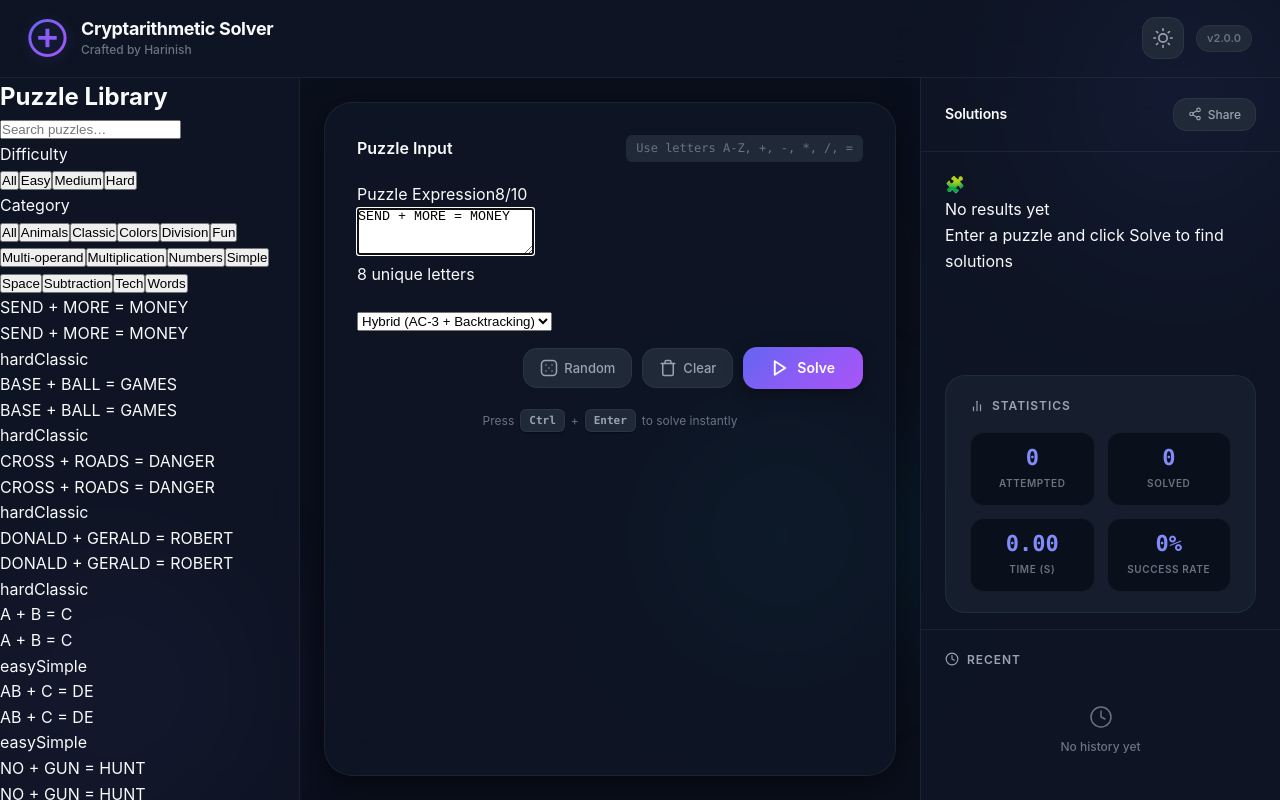
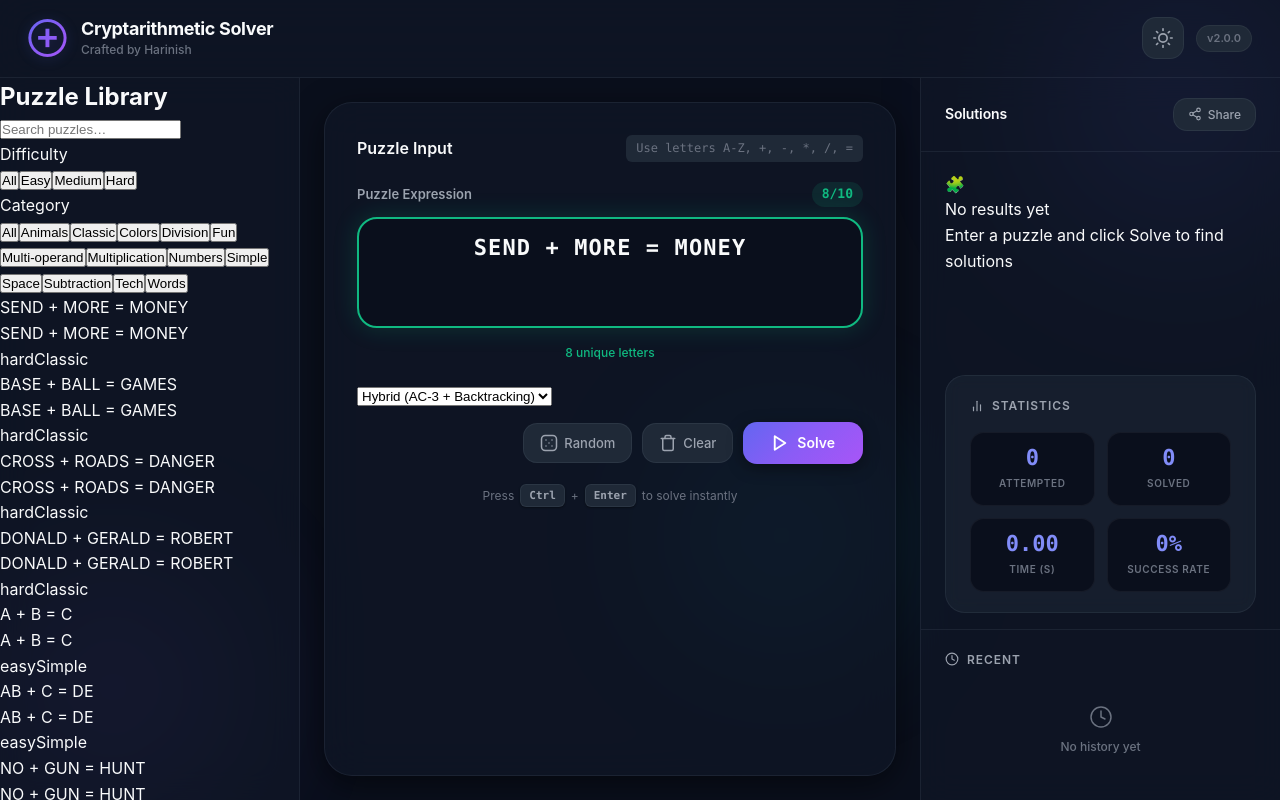
Before and after one commit to harinish45/cryptarithmetic-solver, a React (Vite) app in the folder packages/electron-app/: page / in a window 1280 px wide. Built offline with nearby package versions, Linux system fonts and the light colour scheme.

Commit message:
chore: update index.css with textarea styling and improved puzzle input validation styles

```diff
--- a/packages/electron-app/src/renderer/index.css
+++ b/packages/electron-app/src/renderer/index.css
@@ -357,6 +357,112 @@ body {
     background: var(--bg-tertiary);
     padding: 4px 10px;
     border-radius: var(--radius-xs);
+}
+
+/* ── Puzzle Input ──────────────────────────────────────────── */
+
+.puzzle-input-container {
+    width: 100%;
+}
+
+.puzzle-input-label {
+    display: flex;
+    align-items: center;
+    justify-content: space-between;
+    margin-bottom: 10px;
+}
+
+.puzzle-input-label span {
+    font-size: 13px;
+    font-weight: 600;
+    color: var(--text-secondary);
+}
+
+.letter-count {
+    font-family: var(--font-mono);
+    font-size: 12px;
+    font-weight: 600;
+    padding: 2px 10px;
+    border-radius: var(--radius-full);
+}
+
+.letter-count.ok {
+    background: var(--success-bg);
+    color: var(--success);
+}
+
+.letter-count.warn {
+    background: var(--warning-bg);
+    color: var(--warning);
+}
+
+.letter-count.over {
+    background: var(--error-bg);
+    color: var(--error);
+}
+
+.puzzle-input {
+    width: 100%;
+    background: var(--bg-primary);
+    border: 2px solid var(--border);
+    border-radius: var(--radius-lg);
+    padding: 16px 20px;
+    color: var(--text-primary);
+    font-size: 22px;
+    font-family: var(--font-mono);
+    font-weight: 600;
+    text-align: center;
+    letter-spacing: 0.05em;
+    outline: none;
+    transition: all var(--transition-base);
+    resize: none;
+    min-height: 80px;
+}
+
+.puzzle-input:focus {
+    border-color: var(--accent);
+    box-shadow: var(--shadow-glow);
+}
+
+.puzzle-input.valid {
+    border-color: var(--success);
+    box-shadow: 0 0 24px var(--success-glow);
+}
+
+.puzzle-input.invalid {
+    border-color: var(--error);
+    box-shadow: 0 0 24px var(--error-glow);
+}
+
+.puzzle-input::placeholder {
+    color: var(--text-tertiary);
+    font-weight: 400;
+    font-size: 18px;
+}
+
+/* ── Validation message ────────────────────────────────────── */
+
+.validation-msg {
+    font-size: 12px;
+    margin-top: 8px;
+    text-align: center;
+    opacity: 0;
+    transform: translateY(-4px);
+    transition: all var(--transition-fast);
+    font-weight: 500;
+}
+
+.validation-msg.visible {
+    opacity: 1;
+    transform: translateY(0);
+}
+
+.validation-msg.error {
+    color: var(--error);
+}
+
+.validation-msg.success {
+    color: var(--success);
 }
 
 /* ── Controls Row ──────────────────────────────────────────── */
@@ -948,6 +1054,11 @@ body {
         padding: 20px;
     }
 
+    .puzzle-input {
+        font-size: 18px;
+        padding: 14px 16px;
+    }
+
     .mapping-grid {
         grid-template-columns: repeat(auto-fill, minmax(50px, 1fr));
     }
```
